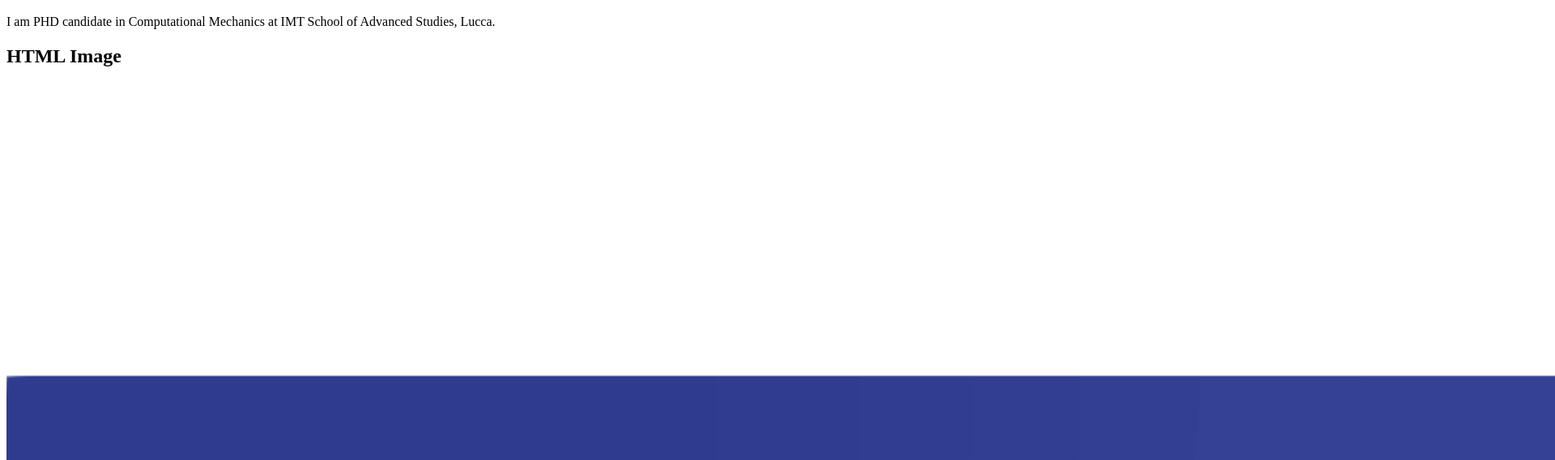
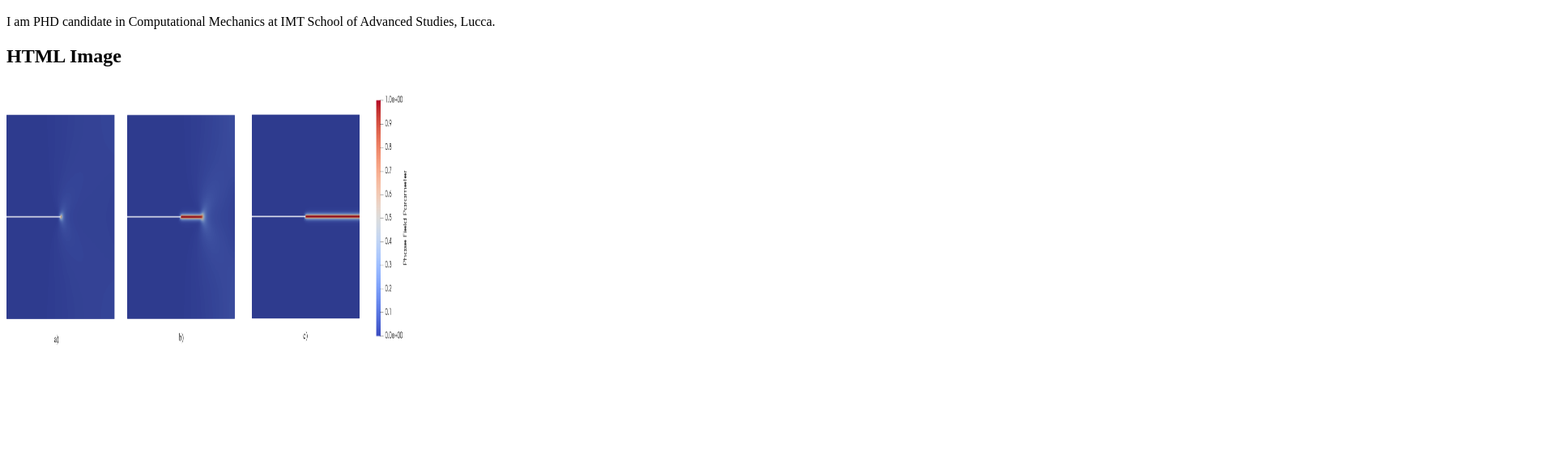
Before and after one commit to ardusane10/ajinkyadusane.github.io, a plain HTML site: page index.html in a window 1280 px wide. Shown: the part 48-616 px from the top of the page at 81% size, 1920 px wide, since content can reach past the window. Drawn offline with Linux system fonts and the light colour scheme.

Commit message:
Initial commit

```diff
--- a/index.html
+++ b/index.html
@@ -9,6 +9,6 @@
     <h1>Ajinkya Dusane</h1>
     <p>I am PHD candidate in Computational Mechanics at IMT School of Advanced Studies, Lucca. </p>
     <h2>HTML Image</h2>
-    <img src="Phaseff.png" alt="Trulli" srcset="">
+    <img src="Phaseff.png" alt="Trulli" width="500" height="333">
 </body>
 </html>
```
